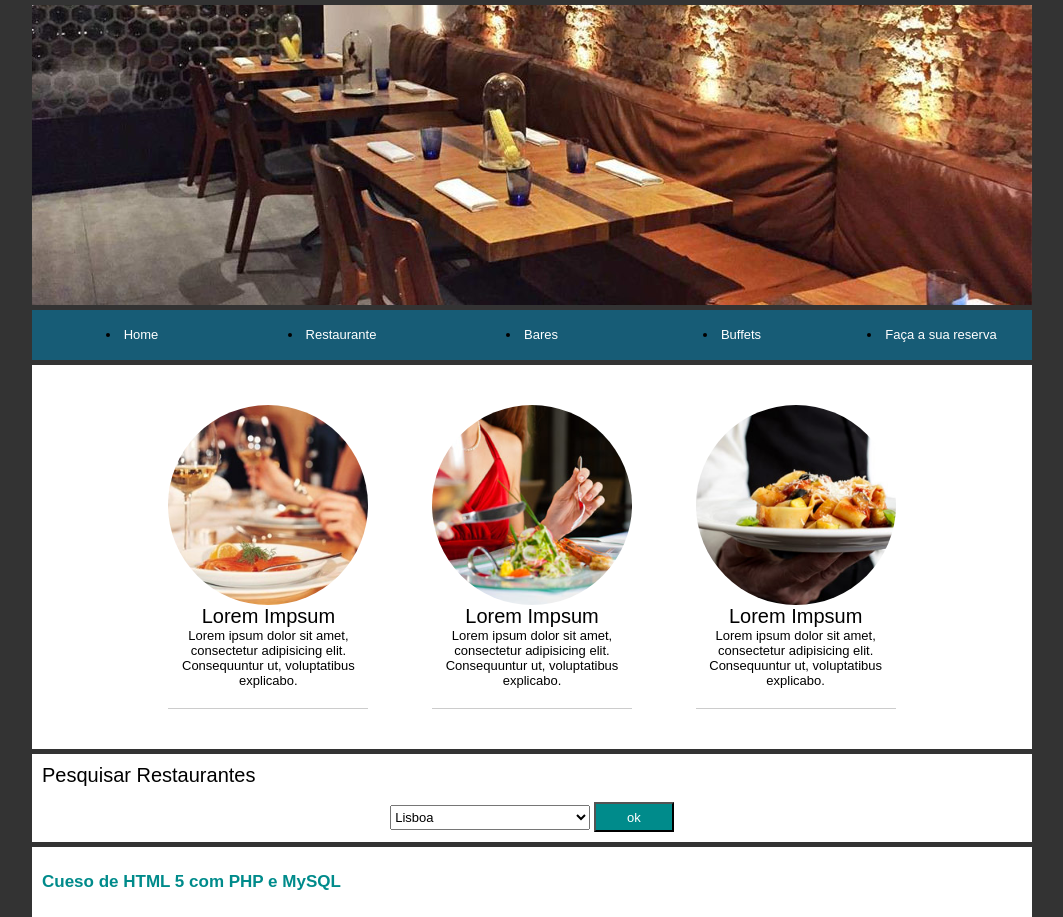
After one commit to tkdkill/fsn-cursos-online, a PHP site: page /restaurantes.php in a window 1280 px wide. The commit adds this page. Shown: the whole page, without its empty margins (108-1171 px from the left). Run offline with PHP 8.4, Linux system fonts and the light colour scheme.

Commit message:
Natéria da aula 2
criação de novas páginas, construção de lista para pesquisa de restaurantes no continente

```diff
--- a/_css/style.css
+++ b/_css/style.css
@@ -37,3 +37,20 @@ select{width:100px; height:25px;}
 /* Configurando tamanho de fotos */
 
 .galeria{width:200px; height:150px; margin-left:5px; display: inline-block; margin-top:5px; cursor:pointer;}
+
+.mini {display: inline-block; margin: 30px; width:200px;}
+
+.circular {border-radius: 200px; -moz-border-radius:200px; -web-kit-border-radius: 200px; width:200px;}
+
+.titulo {font-size: 20px; text-decoration:bold;}
+
+.center-align{text-align:center;}
+.left-align{text-align: left;}
+.right-align{text-align:right;}
+.justify-align{text-align:justify;}
+
+.border-bottom {border-bottom: solid 1px #ccc; padding-bottom: 20px;}
+
+.campo{width:200px;}
+
+.btn{width: 80px; height:30px; background-color:darkcyan; color:white; cursor:pointer;}
--- /dev/null
+++ b/_inc/beja.inc.php
@@ -0,0 +1,4 @@
+<section>
+	<p class="titulo">Restaurantes em Beja</p>
+
+</section>
--- /dev/null
+++ b/_inc/coimbra.inc.php
@@ -0,0 +1,3 @@
+<section>
+	<p class="titulo">Restaurantes em Coimbra</p>
+</section>
--- /dev/null
+++ b/_inc/lisboa.inc.php
@@ -0,0 +1,3 @@
+<section>
+	<p class="titulo">Restaurantes em Liboa</p>
+</section>
--- /dev/null
+++ b/_inc/porto.inc.php
@@ -0,0 +1,3 @@
+<section>
+	<p class="titulo">Restaurantes no Porto</p>
+</section>
--- a/index.php
+++ b/index.php
@@ -13,8 +13,8 @@
 	</header><!-- /header -->
 	<nav>
 		<?php
-			$menu = ["Home", "Restaurante", "Bares", "Buffets", "Faça a sua reserva"];
-			$links = ["index.php", "restaurante.php", "bares.php", "buffets.php", "reserva.php"];
+			$menu = ["Home", "Restaurantes", "Bares", "Buffets", "Faça a sua reserva"];
+			$links = ["index.php", "restaurantes.php", "bares.php", "buffets.php", "reserva.php"];
 
 			for($c = 0; $c <= 4; $c++ ){
 				echo "<li><a href='$links[$c]'>$menu[$c]</a></li>";
--- /dev/null
+++ b/restaurantes.php
@@ -0,0 +1,89 @@
+<DOCTYPE <!DOCTYPE html>
+<html lang="pt-pt">
+<head>
+	<meta charset="utf-8">
+	<meta http-equiv="X-UA-Compatible" content="IE=edge">
+	<title>Restaurentes</title>
+	<link rel="stylesheet" href="_css/style.css">
+</head>
+<body>
+	<!-- /header -->
+	<header id="header" class="">
+		<img src="_img/banner-topo-restaurantes.jpg" alt="Restaurantes">
+
+	</header>
+
+	<!-- Barra de navegação -->
+	<nav>
+		<?php
+			$menu = ["Home", "Restaurante", "Bares", "Buffets", "Faça a sua reserva"];
+			$links = ["index.php", "restaurante.php", "bares.php", "buffets.php", "reserva.php"];
+
+			for($c = 0; $c <= 4; $c++ ){
+				echo "<li><a href='$links[$c]'>$menu[$c]</a></li>";
+			}
+		?>
+	</nav>
+	<!-- secção 1 -->
+	<section>
+		<!-- article -->
+		<article class="mini center-align border-bottom">
+			<img src="_img/restaurante-small-1.jpg" class="circular" alt="Restaurante-1"><br>
+			<span class="titulo">Lorem Impsum</span>
+			<p class="center-align">
+				Lorem ipsum dolor sit amet, consectetur adipisicing elit. Consequuntur ut, voluptatibus explicabo.
+			</p>
+		</article>
+		<article class="mini center-align border-bottom">
+			<img src="_img/restaurante-small-2.jpg" class="circular" alt="Restaurante-1"><br>
+			<span class="titulo">Lorem Impsum</span>
+			<p class="center-align">
+				Lorem ipsum dolor sit amet, consectetur adipisicing elit. Consequuntur ut, voluptatibus explicabo.
+			</p>
+		</article>
+		</article>
+		<article class="mini center-align border-bottom">
+			<img src="_img/restaurante-small-3.jpg" class="circular" alt="Restaurante-1"><br>
+			<span class="titulo">Lorem Impsum</span>
+			<p class="center-align">
+				Lorem ipsum dolor sit amet, consectetur adipisicing elit. Consequuntur ut, voluptatibus explicabo.
+			</p>
+		</article>
+	</section>
+	<!-- secção 2 -->
+	<section>
+		<p class="titulo">Pesquisar Restaurantes</p><br>
+		<form action="" method="post" accept-charset="utf-8">
+			<select name="opcao" class="campo">
+				<option value="1">Lisboa</option>
+				<option value="2">Porto</option>
+				<option value="3">Coimbra</option>
+				<option value="4">Beja</option>
+			</select>
+			<button type="submit" class="btn">ok</button>
+		</form>
+
+	</section>
+
+	<!-- incluir ficheiros php -->
+	<?php
+
+		$opcao = isset($_POST['opcao']) ? ($_POST['opcao']) :"";
+
+		if($opcao == 1){
+			include "_inc/lisboa.inc.php";
+		}elseif ($opcao == 2) {
+			include "_inc/porto.inc.php";
+		}elseif ($opcao == 3) {
+			include "_inc/coimbra.inc.php";
+		}elseif ($opcao == 4) {
+			include "_inc/beja.inc.php";
+		}
+	?>
+
+	<footer id="rodape">
+		<h5>Cueso de HTML 5 com PHP e MySQL</h5>
+	</footer>
+
+</body>
+</html>
```
Also changed, not shown: _img/banner-topo-restaurantes.jpg (added), _img/restaurante-small-1.jpg (added), _img/restaurante-small-2.jpg (added), _img/restaurante-small-3.jpg (added).
